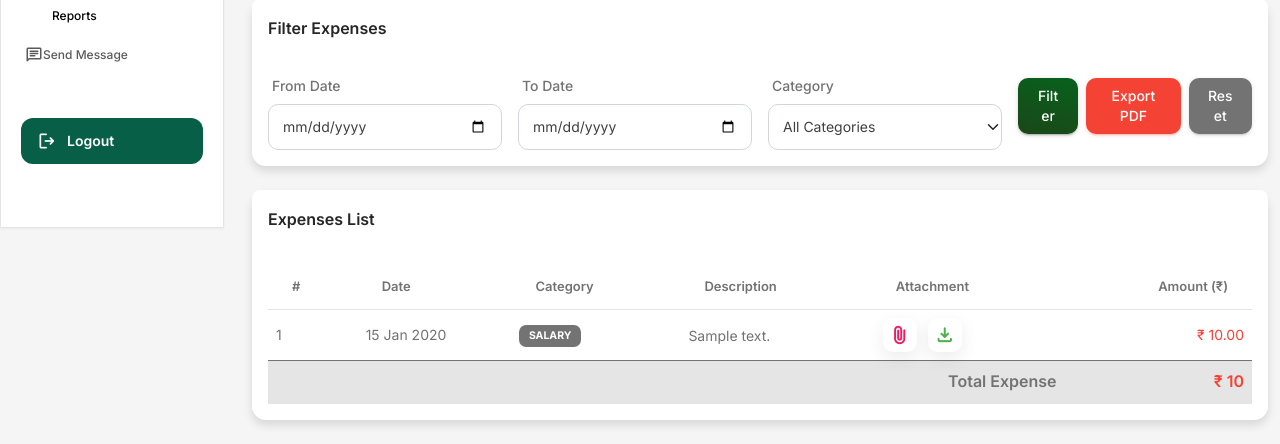
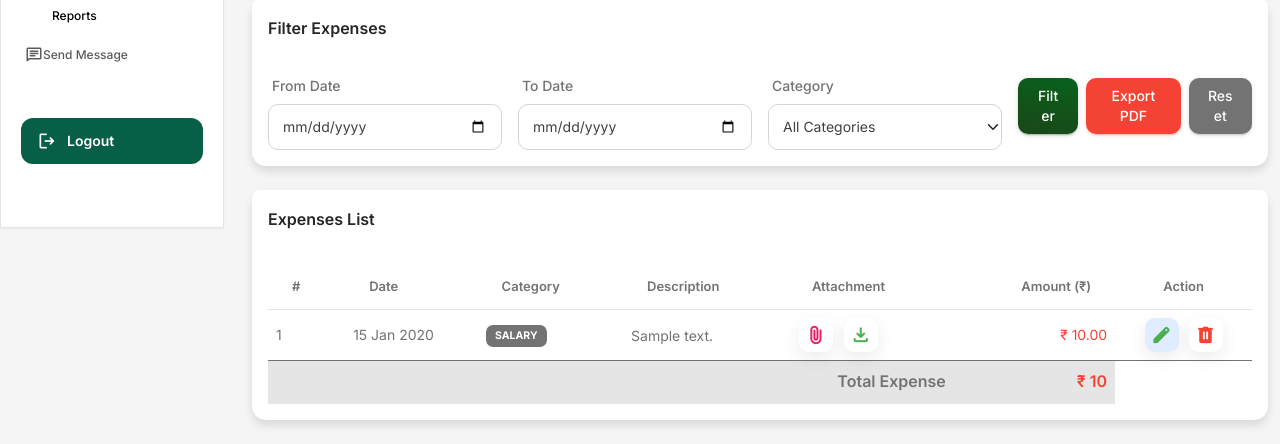
Before and after one commit to hadalbees/AyurkendraManagement, a Django app: page /accountmanagement/expenses/ in a window 1280 px wide. Shown: the part 572-1016 px from the top of the page. Run offline with Django 5.2, Linux system fonts and the light colour scheme; a user stored in the database is signed in; tables that the repository leaves empty hold one stand-in row (values such as "Sample post"); some libraries are stand-ins or nearby versions.

Commit message:
Update expense_list.html

```diff
--- a/accountmgmt/templates/accountmgmt/expense_list.html
+++ b/accountmgmt/templates/accountmgmt/expense_list.html
@@ -110,6 +110,7 @@
             <th>Description</th>
             <th>Attachment</th>
             <th class="text-end">Amount (₹)</th>
+            <th class="text-center">Action</th>
           </tr>
         </thead>
 
@@ -160,6 +161,33 @@
             <td class="text-end text-danger fw-semibold">
               ₹ {{ exp.amount }}
             </td>
+            <td class="text-center">
+  <!-- Edit -->
+  <a href="{% url 'accountmgmt:expense_edit' exp.pk %}"
+     class="icon-btn edit"
+     title="Edit Expense">
+    <i class="material-symbols-rounded text-success"
+       style="font-variation-settings:'FILL' 1,'wght' 500;">
+      edit
+    </i>
+  </a>
+
+  <!-- Delete -->
+  <form action="{% url 'accountmgmt:expense_delete' exp.pk %}"
+        method="post"
+        class="d-inline">
+    {% csrf_token %}
+    <button type="submit"
+            class="icon-btn delete border-0 bg-transparent"
+            title="Delete Expense"
+            onclick="return confirm('Are you sure you want to delete this expense?')">
+      <i class="material-symbols-rounded text-danger"
+         style="font-variation-settings:'FILL' 1,'wght' 500;">
+        delete
+      </i>
+    </button>
+  </form>
+</td>
           </tr>
           {% empty %}
           <tr>
```
